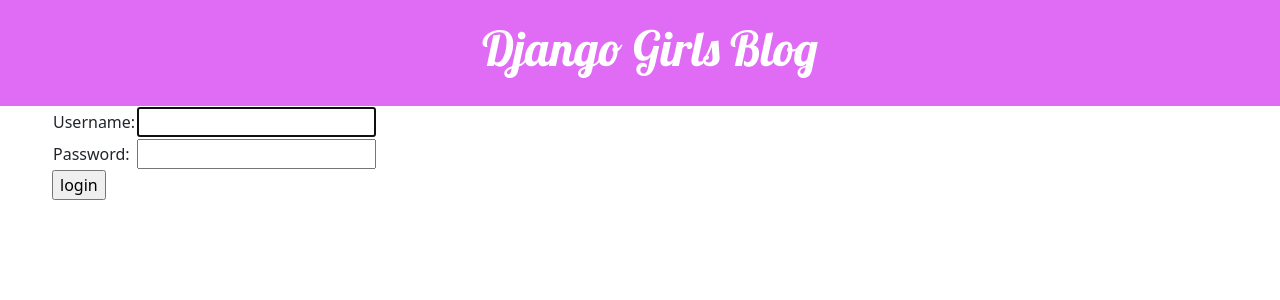
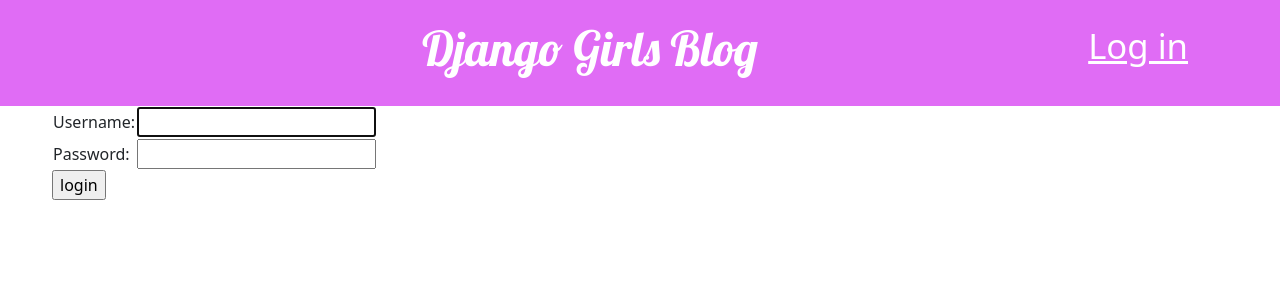
Before and after one commit to kpi-web-guild/django-girls-blog-OlenaEfymenko, a Django app: page /accounts/login/?next=/post/new/ in a window 1280 px wide. Shown: the top 300 px of the page. Run offline with Django 3.2, Linux system fonts and the light colour scheme.

Commit message:
Improve accessibility of icon-only navigation links

```diff
--- a/blog/templates/blog/base.html
+++ b/blog/templates/blog/base.html
@@ -11,12 +11,12 @@
         <header class="page-header">
             <div class="container">
                 {% if user.is_authenticated %}
-                    <a href="{% url 'post_new' %}" class="top-menu">
+                    <a href="{% url 'post_new' %}" class="top-menu" aria-label="New post">
                         {% include './icons/file-earmark-plus.svg' %}
                     </a>
-                    <p class="top-menu">Hello {{ user.username }} <small>(<a href="{% url 'logout' %}">Log out</a>)</small></p>
+                    <p class="top-menu">Hello {{ user.username }} <small>(<a href="{% url 'logout' %}" aria-label="Log out">Log out</a>)</small></p>
                 {% else %}
-                    <a href="{% url 'login' %}" class="top-menu"><span class="glyphicon glyphicon-lock"></span></a>
+                    <a href="{% url 'login' %}" class="top-menu" aria-label="Log in">Log in</a>
                 {% endif %}
                 <h1><a href="/">Django Girls Blog</a></h1>
             </div>
--- a/blog/templates/blog/post_detail.html
+++ b/blog/templates/blog/post_detail.html
@@ -4,7 +4,7 @@
     <article class="post">
         <aside class="actions">
         {% if user.is_authenticated %}
-            <a class="btn btn-secondary" href="{% url 'post_edit' pk=post.pk %}">
+            <a class="btn btn-secondary" href="{% url 'post_edit' pk=post.pk %}" aria-label="Edit post">
                 {% include './icons/pencil-fill.svg' %}
             </a>
         {% endif %}
```
